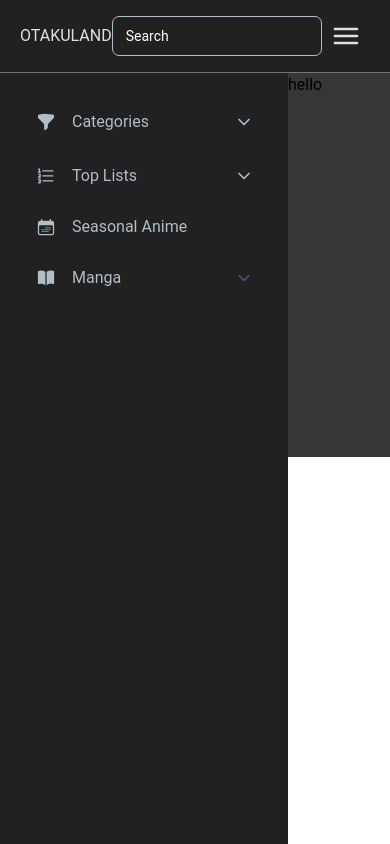
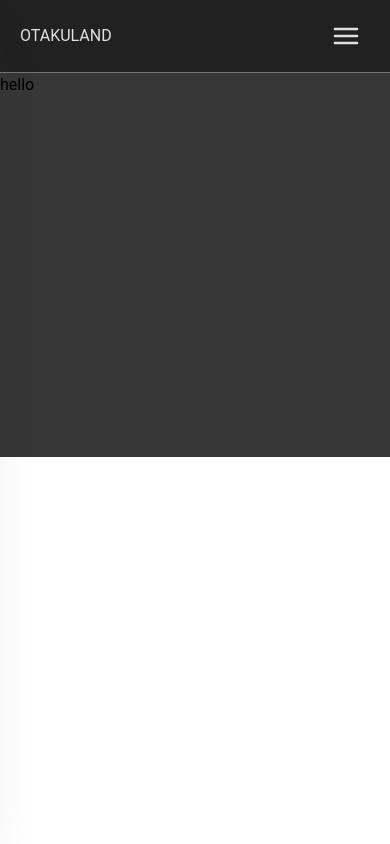
Before and after one commit to KissAkosKoppany/anime_v2, a React (Vite) app in the folder anime_v2/: page / in a window 390 px wide. Built offline with nearby package versions, Linux system fonts and the light colour scheme.

Commit message:
made navigation responsive

```diff
--- a/anime_v2/src/App.tsx
+++ b/anime_v2/src/App.tsx
@@ -9,10 +9,10 @@ function App() {
     <div className="bg-gray-900 bg-opacity-90">
       <TopNav />
       <div className="bod flex">
-        <div className="sidnav fixed top-17">
+        <div className="sidnav fixed top-17 hidden xl:block">
           <SideBarNavigation />
         </div>
-        <div className="content ml-72">
+        <div className="content xl:ml-72">
           <div className="h-96">hello</div>
           {/* <div className="h-96">hello</div>
           <div className="h-96">hello</div> */}
--- /dev/null
+++ b/anime_v2/src/Navigation/NavVomponents/SearchField.tsx
@@ -0,0 +1,12 @@
+import {
+    Input
+} from "@material-tailwind/react"
+
+export default function SearchField() {
+
+    return (
+        <>
+            <Input color="white" label="Search" />
+        </>
+    )
+}
--- a/anime_v2/src/Navigation/SideNavModal.tsx
+++ b/anime_v2/src/Navigation/SideNavModal.tsx
@@ -8,6 +8,7 @@ import {
   XMarkIcon,
 } from "@heroicons/react/24/outline";
 import SideBarNavigation from "./SideBarNavigation";
+import SearchField from "./NavVomponents/SearchField";
 
 export default function SideNavModal() {
   const [isDrawerOpen, setIsDrawerOpen] = React.useState(false);
@@ -18,7 +19,7 @@ export default function SideNavModal() {
 
   return (
     <>
-      <IconButton variant="text" size="lg" onClick={openDrawer}>
+      <IconButton className="block xl:hidden" variant="text" size="lg" onClick={openDrawer}>
         {isDrawerOpen ? (
           <XMarkIcon className="text-gray-300 h-8 w-8 stroke-2" />
         ) : (
@@ -26,6 +27,9 @@ export default function SideNavModal() {
         )}
       </IconButton>
       <Drawer className="bg-gray-900" open={isDrawerOpen} onClose={closeDrawer}>
+        <div className="block sm:hidden p-3 w-64 m-auto pb-0">
+          <SearchField />
+        </div>
         <SideBarNavigation />
       </Drawer>
     </>
--- a/anime_v2/src/Navigation/TopNav.tsx
+++ b/anime_v2/src/Navigation/TopNav.tsx
@@ -1,13 +1,13 @@
-import { Input } from "@material-tailwind/react"
+import SearchField from "./NavVomponents/SearchField"
 import SideNavModal from "./SideNavModal"
 
 export default function TopNav() {
 
   return (
-    <div className="flex justify-between items-center sticky top-0 bg-gray-900 py-3 px-5 text-gray-300 border-b border-gray-600">
+    <div className="flex justify-between min-h-[4.5rem] items-center sticky top-0 bg-gray-900 py-3 px-5 text-gray-300 border-b border-gray-600">
       <p>OTAKULAND</p>
-      <div className="w-72">
-        <Input color="white" label="Search" />
+      <div className="hidden sm:block w-72">
+        <SearchField />
       </div>
       <div>
         <SideNavModal />
```
